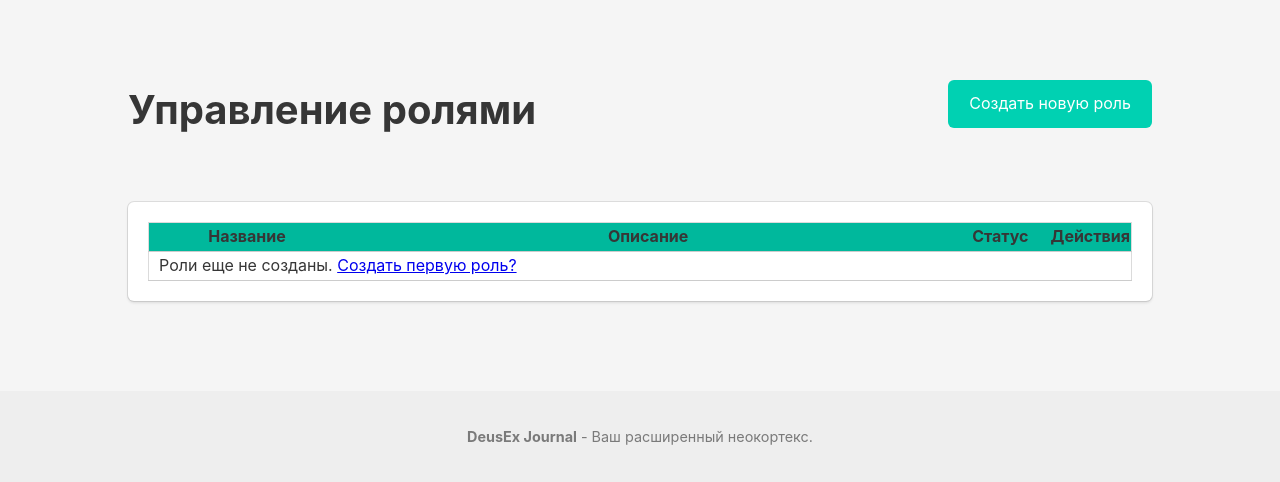
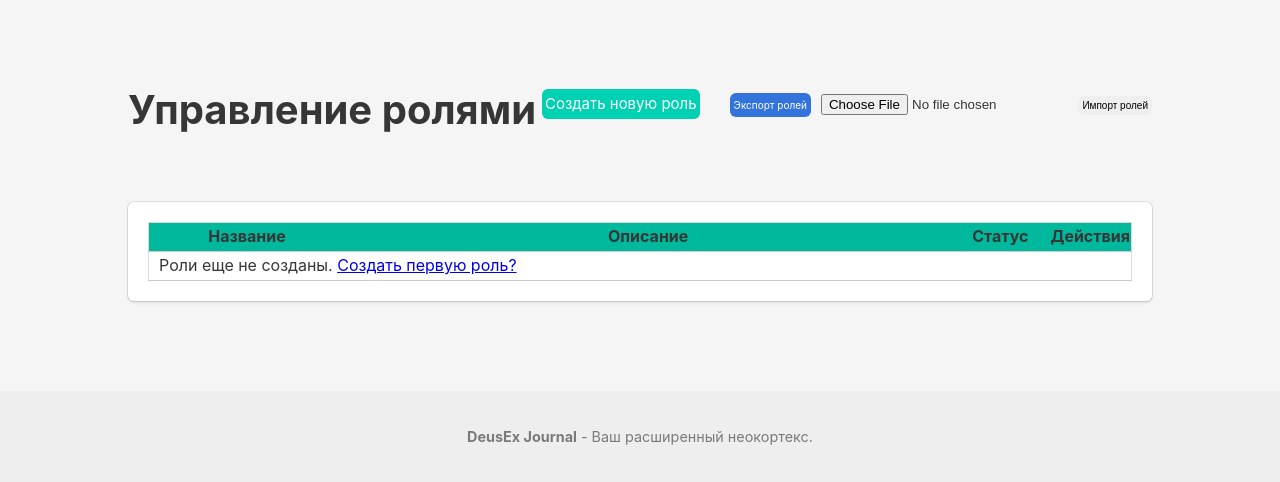
Before and after one commit to ta0ma0/DeusExJournal, a Flask app: page /roles in a window 1280 px wide. Shown: the part 78-560 px from the top of the page. Run offline with Flask 3, Linux system fonts and the light colour scheme; data that the repository does not hold is empty.

Commit message:
Import/Export roles

```diff
--- a/models.py
+++ b/models.py
@@ -19,8 +19,6 @@
     system_prompt = db.Column(db.Text, nullable=False,
                               default="Ты - полезный AI-ассистент, комментирующий текст.")
     prompt_template = db.Column(db.Text, nullable=False)
-    # nullable=False - это правильное состояние, поле не должно быть пустым.
-    # server_default='true' - инструкция для БД, какое значение использовать по умолчанию.
     is_active = db.Column(db.Boolean, nullable=False, default=True, server_default='true')
 
     comments = db.relationship('Comment', backref='role', lazy=True)
--- a/routes.py
+++ b/routes.py
@@ -1,8 +1,10 @@
-from flask import render_template, request, redirect, url_for, flash
+from flask import render_template, request, redirect, url_for, flash, send_file
 from app import app, db
 from models import Post, Role, Comment
 from config import Config
 import time
+import json
+import os
 
 
 @app.route('/')
@@ -24,7 +26,6 @@
             db.session.commit()
             flash('Пост успешно создан!', 'success')
             return redirect(url_for('index'))
-    return render_template('post_form.html', post=None)
 
 @app.route('/post/<int:post_id>')
 def view_post(post_id):
@@ -53,7 +54,6 @@
             db.session.commit()
             flash('Пост успешно обновлен!', 'success')
             return redirect(url_for('view_post', post_id=post.id))
-
     return render_template('post_form.html', post=post)
 
 @app.route('/post/<int:post_id>/delete', methods=['POST'])
@@ -114,7 +114,6 @@
         db.session.commit()
         flash(f'Успешно сгенерировано {generated_count} комментариев!', 'success')
     return redirect(url_for('view_post', post_id=post.id))
-
 
 @app.route('/roles')
 def roles_index():
@@ -195,3 +194,84 @@
     status = "активирована" if role.is_active else "деактивирована"
     flash(f'Роль "{role.name}" была успешно {status}.', 'success')
     return redirect(url_for('roles_index'))
+
+
+
+@app.route('/roles/export')
+def export_roles():
+    """Экспортирует все роли в JSON файл."""
+    roles = Role.query.all()
+    roles_data = [{'name': role.name,
+                   'description': role.description,
+                   'system_prompt': role.system_prompt,
+                   'prompt_template': role.prompt_template,
+                   'is_active': role.is_active}  # Добавляем is_active
+                  for role in roles]
+
+    # Формируем имя файла с временной меткой
+    timestamp = time.strftime("%Y%m%d-%H%M%S")
+    filename = f"roles_export_{timestamp}.json"
+
+    # Указываем путь для сохранения файла во временной папке экземпляра Flask
+    filepath = os.path.join(app.instance_path, filename)
+
+    with open(filepath, 'w', encoding='utf-8') as f:
+        json.dump(roles_data, f, ensure_ascii=False, indent=4)  # Включаем indent для читаемости
+
+    # Возвращаем файл пользователю для скачивания
+    return send_file(filepath,
+                     as_attachment=True,
+                     download_name=filename,  # Имя файла для скачивания
+                     mimetype='application/json')
+
+from flask import request
+
+@app.route('/roles/import', methods=['POST'])
+def import_roles():
+    """Импортирует роли из JSON файла."""
+    if 'file' not in request.files:
+        flash('Не выбрано ни одного файла.', 'danger')
+        return redirect(url_for('roles_index'))
+
+    file = request.files['file']
+    if file.filename == '':
+        flash('Не выбран файл для импорта.', 'danger')
+        return redirect(url_for('roles_index'))
+
+    if file and file.filename.endswith('.json'):
+        try:
+            roles_data = json.load(file)
+            imported_count = 0
+            updated_count = 0
+            for role_data in roles_data:
+                # Проверяем наличие обязательных полей
+                if not all(key in role_data for key in ['name', 'prompt_template']):
+                    flash(f"Ошибка: В данных отсутствует обязательное поле (name, prompt_template). Пропущена запись: {role_data.get('name', 'N/A')}", 'danger')
+                    continue
+
+                role = Role.query.filter_by(name=role_data['name']).first()
+                if role:
+                    # Роль с таким именем уже существует, обновляем данные
+                    role.description = role_data.get('description', '')
+                    role.system_prompt = role_data.get('system_prompt', "Ты - полезный AI-ассистент, комментирующий текст.")
+                    role.prompt_template = role_data['prompt_template']
+                    role.is_active = role_data.get('is_active', True)
+                    updated_count += 1
+                else:
+                    # Создаем новую роль
+                    new_role = Role(**role_data)
+                    db.session.add(new_role)
+                    imported_count += 1
+
+            db.session.commit()
+            if imported_count > 0:
+                flash(f'Успешно импортировано {imported_count} ролей.', 'success')
+            if updated_count > 0:
+                flash(f'Успешно обновлено {updated_count} ролей.', 'info')
+        except json.JSONDecodeError:
+            flash('Ошибка: Некорректный JSON файл.', 'danger')
+        except Exception as e:
+            flash(f'Произошла ошибка при импорте ролей: {e}', 'danger')
+    else:
+        flash('Ошибка: Допустим только импорт JSON файлов.', 'danger')
+    return redirect(url_for('roles_index'))
--- a/static/css/style.css
+++ b/static/css/style.css
@@ -156,6 +156,21 @@
     padding: 6px 12px;
 }
 
+#new-role {
+    font-size: 15px;
+    padding: 2px;
+
+}
+
+#export-roles {
+    font-size: 10px;
+    padding: 3px;
+}
+
+#import-roles {
+    font-size: 10px;
+    padding: 3px;
+}
 
 /* Формы */
 .field {
--- a/templates/roles_index.html
+++ b/templates/roles_index.html
@@ -11,7 +11,16 @@
         </div>
         <div class="level-right">
             <div class="level-item">
-                <a href="{{ url_for('new_role') }}" class="button is-primary">Создать новую роль</a>
+                <a href="{{ url_for('new_role') }}" class="button is-primary" id="new-role">Создать новую роль</a>
+            </div>
+            <div class="level-item">
+                <a href="{{ url_for('export_roles') }}" class="button is-info" id="export-roles">Экспорт ролей</a>
+            </div>
+            <div class="level-item">
+                <form method="POST" action="{{ url_for('import_roles') }}" enctype="multipart/form-data">
+                    <input type="file" name="file" accept=".json" required>
+                    <button type="submit" class="button is-warning" id="import-roles">Импорт ролей</button>
+                </form>
             </div>
         </div>
     </div>
```
